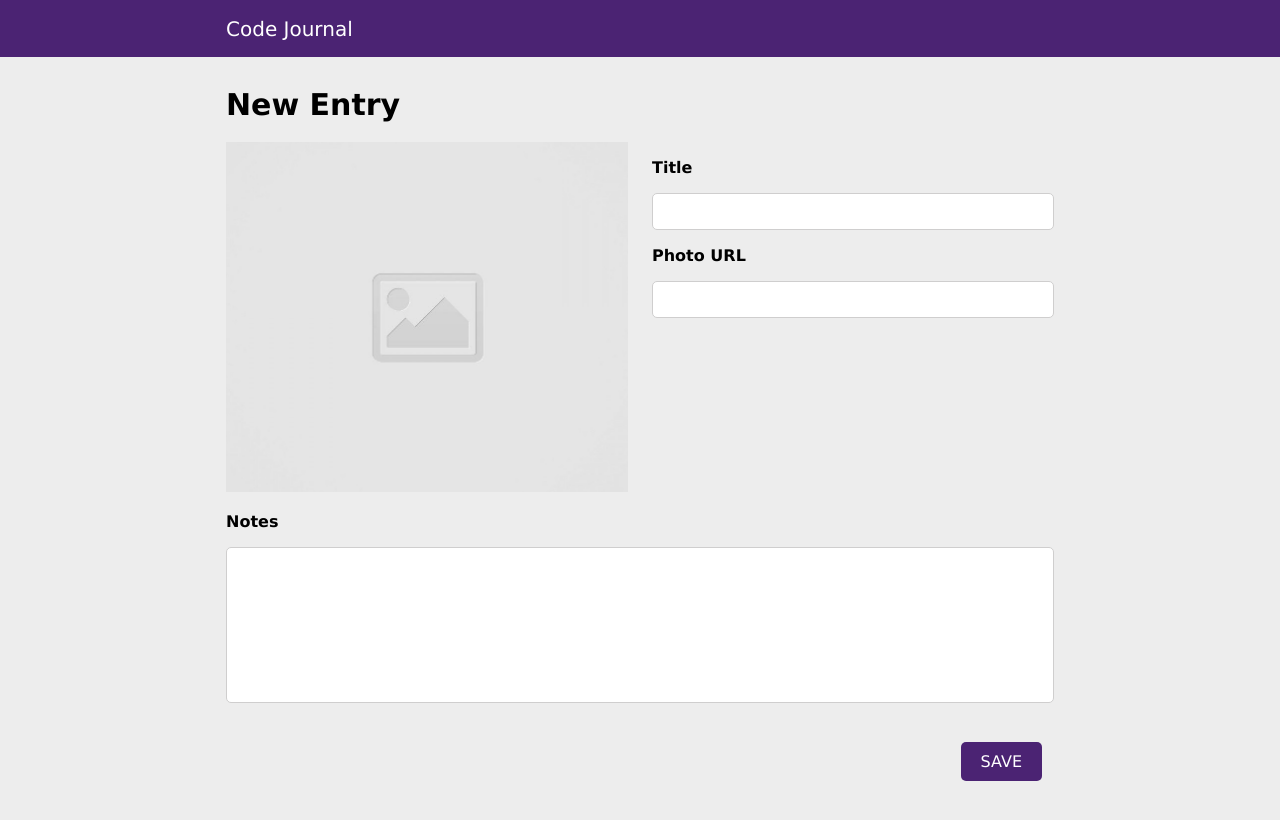
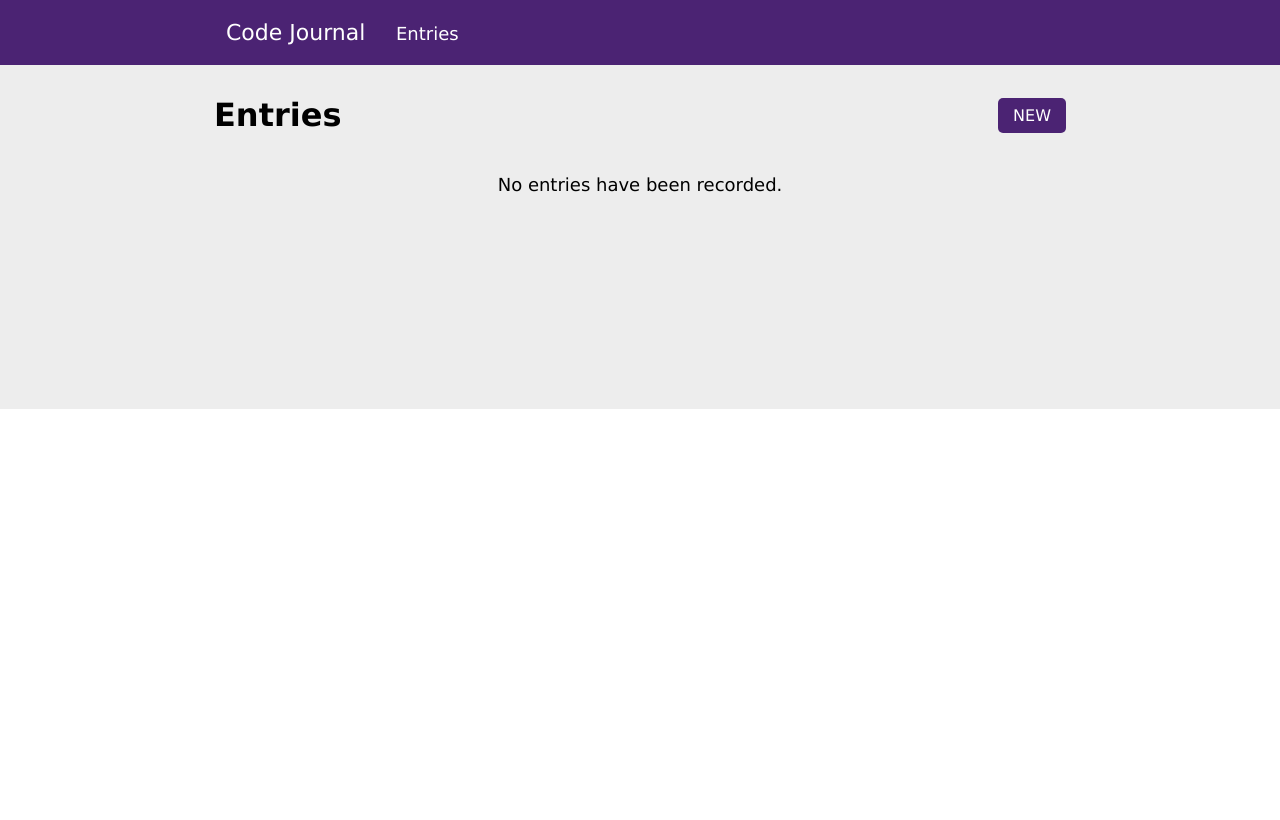
Before and after one commit to fredrickrana/coding-journal, a website: page index.html in a window 1280 px wide. Drawn offline with Linux system fonts and the light colour scheme.

Commit message:
added a sibling div[data-view] to HTML. created a function that returns a DOM tree. altered HTML and CSS to include an entries page as well as a new button. created dummy journal entry within the ul element.

```diff
--- a/css/styles.css
+++ b/css/styles.css
@@ -1,20 +1,37 @@
 .header-background {
   background-color: #4b2373;
+}
+
+.flex-50 {
+  flex-basis: 50%;
 }
 
 .color-white {
   color: #fff;
 }
 
+.navbar-padding {
+  padding-right: 25px;
+}
+
+.navbar-margin {
+  margin: 20px 0;
+}
+
 .title-header {
   font-weight: 300;
-  font-size: 20px;
+  font-size: 22px;
+}
+
+.entries-header {
+  font-weight: 200;
+  font-size: 18px;
+  text-decoration: none;
 }
 
 .main-background {
   background-color: #ededed;
   padding: 10px 0 180px;
-  height: auto;
 }
 
 .title-main {
@@ -59,8 +76,24 @@ textarea:focus {
   width: 100%;
 }
 
+.align-center {
+  align-items: center;
+}
+
 .align-right {
   text-align: right;
+}
+
+.text-center {
+  text-align: center;
+}
+
+.fontweight-100 {
+  font-weight: 100;
+}
+
+.fontsize-18 {
+  font-size: 18px;
 }
 
 .button-save {
@@ -69,7 +102,25 @@ textarea:focus {
   font-size: 16px;
   font-weight: 200;
   padding: 10px 20px;
-  margin: 35px 0;
+  margin: 30px 0;
   border-radius: 5px;
   border: none;
 }
+
+.button-new {
+  background-color: #4b2373;
+  color: #fff;
+  font-size: 16px;
+  font-weight: 200;
+  padding: 8px 15px;
+  border-radius: 5px;
+  border: none;
+}
+
+.style-none {
+  list-style: none;
+}
+
+.padding-none {
+  padding-left: 0;
+}
--- a/index.html
+++ b/index.html
@@ -19,13 +19,17 @@
   <header class="header-background">
     <div class="container">
       <div class="row">
-        <div class="column-full">
-          <h2 class="color-white title-header">Code Journal</h2>
+        <div class="column-full navbar-margin">
+          <a class="color-white navbar-padding title-header">Code Journal</a>
+          <a href="#" class="color-white navbar-padding entries-header">Entries</a>
         </div>
       </div>
     </div>
   </header>
+
   <main class="main-background">
+
+    <div data-view="entry-form" class="hidden">
       <div class="container">
         <div class="row">
           <div class="column-full">
@@ -33,7 +37,6 @@
           </div>
         </div>
         <form>
-        <div data-view="entry-form">
           <div class="row">
             <div class="column-half">
               <img src="images/placeholder-image-square.jpg" alt="placeholder-image-square" class="image-size">
@@ -54,9 +57,45 @@
               </div>
             </div>
           </div>
-        </div>
         </form>
       </div>
+    </div>
+
+    <div data-view="entries">
+      <div class="container">
+        <div class="row align-center">
+          <div class="flex-50">
+            <h1>Entries</h1>
+          </div>
+          <div class="flex-50 align-right">
+            <button class="button-new">NEW</button>
+          </div>
+        </div>
+
+        <div class="row no-entries">
+          <div class="column-full text-center">
+            <p class="fontweight-100 fontsize-18">No entries have been recorded.</p>
+          </div>
+        </div>
+
+        <ul class="padding-none style-none">
+
+          <!-- <li>
+            <div class="row">
+              <div class="column-half">
+                <img src="images/placeholder-image-square.jpg" alt="placeholder" class="image-size">
+              </div>
+              <div class="column-half">
+                <h2 class="journal-title">Journal Title</h2>
+                <p class="jounral-notes">Journal Description</p>
+              </div>
+            </div>
+          </li>
+
+        </ul>
+      </div>
+    </div> -->
+
   </main>
   <script src="js/data.js"></script>
   <script src="js/main.js"></script>
```
Also changed, not shown: js/main.js (+32 -0 lines). Lines whose indentation alone changed are shown as unchanged.
